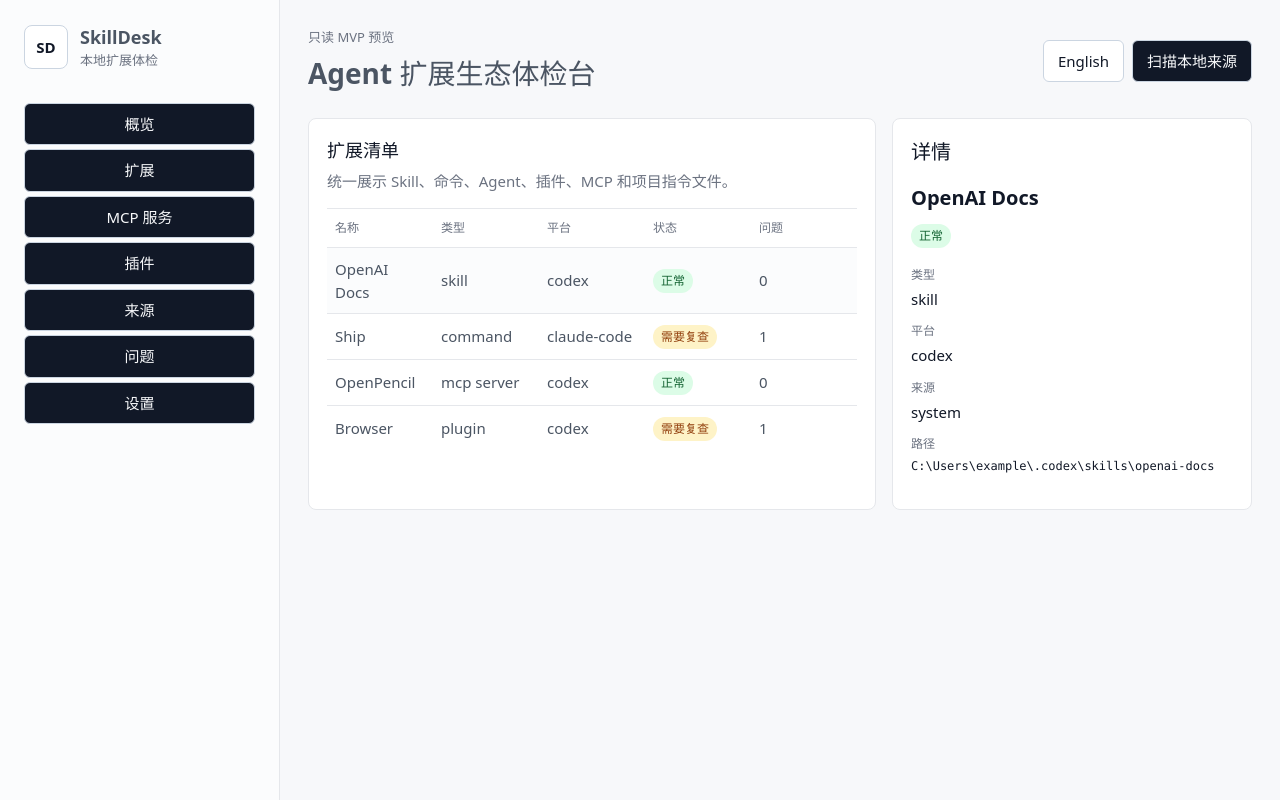
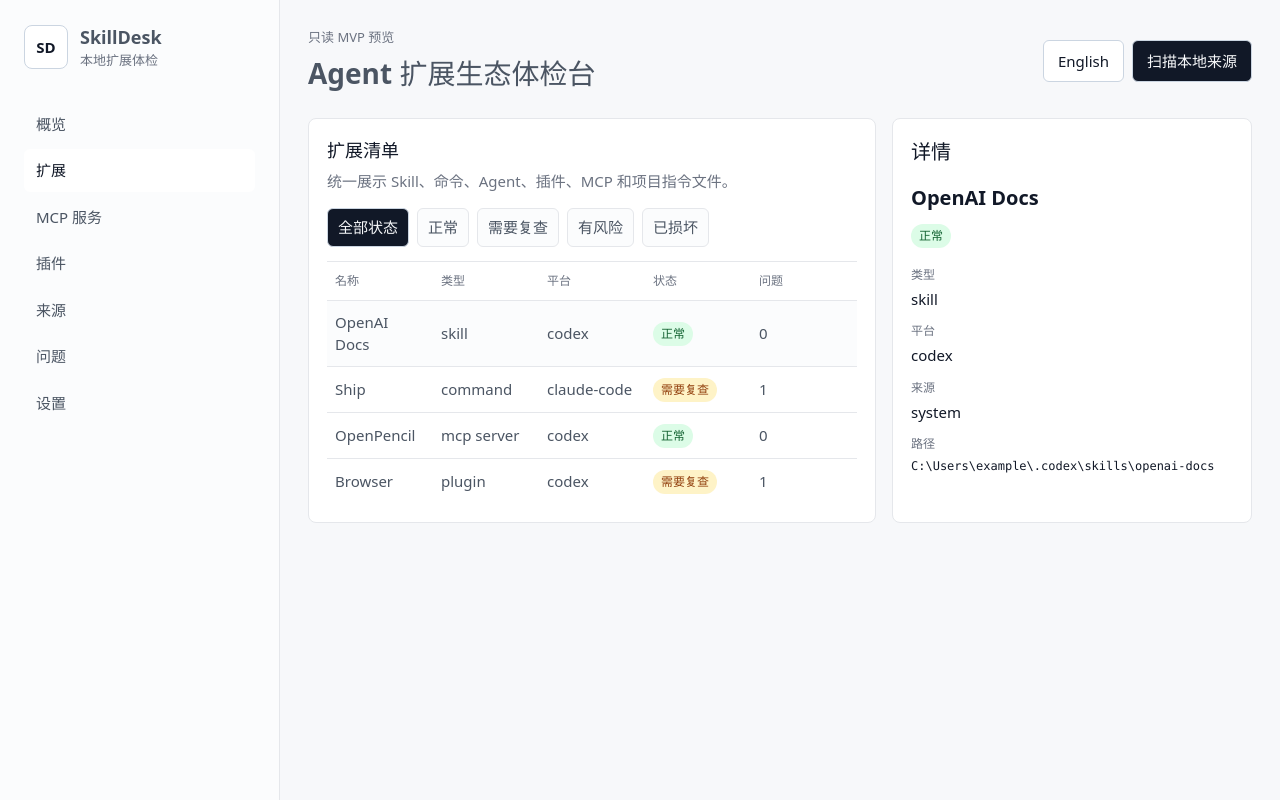
Before and after one commit to haodehaode378/skilldesk-project-brief, a React (Vite) app in the folder skilldesk/: page / in a window 1280 px wide. Both pictures are taken after a click on the button "扩展". Built offline with nearby package versions, Linux system fonts and the light colour scheme.

Commit message:
feat: improve scan result views

```diff
--- a/skilldesk/src/App.css
+++ b/skilldesk/src/App.css
@@ -49,15 +49,20 @@ nav {
   gap: 4px;
 }
 
-nav a {
+.nav-button {
+  width: 100%;
+  border: 0;
+  border-radius: 6px;
+  background: transparent;
   color: var(--text);
-  text-decoration: none;
   padding: 10px 12px;
-  border-radius: 6px;
+  text-align: left;
+  font: inherit;
+  cursor: pointer;
 }
 
-nav a[aria-current='page'],
-nav a:hover {
+.nav-button[aria-current='page'],
+.nav-button:hover {
   color: var(--text-h);
   background: var(--surface);
 }
@@ -96,6 +101,11 @@ button {
   padding: 9px 14px;
   font: inherit;
   cursor: pointer;
+}
+
+button:disabled {
+  cursor: not-allowed;
+  opacity: 0.64;
 }
 
 .secondary-button {
@@ -188,6 +198,33 @@ button:focus-visible {
 .section-heading p {
   margin: 0;
   color: var(--muted);
+}
+
+.filter-bar {
+  display: flex;
+  flex-wrap: wrap;
+  gap: 8px;
+  margin: 0 0 14px;
+}
+
+.filter-button {
+  border-color: var(--border);
+  background: var(--panel);
+  color: var(--text);
+  padding: 7px 10px;
+}
+
+.filter-button[aria-pressed='true'] {
+  border-color: var(--border-strong);
+  background: var(--text-h);
+  color: var(--bg);
+}
+
+.empty-state {
+  border-top: 1px solid var(--border);
+  color: var(--muted);
+  margin: 0;
+  padding: 18px 4px 2px;
 }
 
 table {
--- a/skilldesk/src/App.tsx
+++ b/skilldesk/src/App.tsx
@@ -30,6 +30,16 @@ const viewOrder: ViewKey[] = [
   'sources',
   'issues',
   'settings',
+]
+
+type StatusFilter = HealthStatus | 'all'
+
+const statusFilters: StatusFilter[] = [
+  'all',
+  'ok',
+  'needs-review',
+  'at-risk',
+  'broken',
 ]
 
 const navKeyByView: Record<ViewKey, keyof typeof appCopy['zh-CN']['nav']> = {
@@ -68,6 +78,7 @@ function App() {
     () => (initialCachedReport ? 'local' : 'fixture'),
   )
   const [scanError, setScanError] = useState('')
+  const [statusFilter, setStatusFilter] = useState<StatusFilter>('all')
   const [selectedEntityId, setSelectedEntityId] = useState(
     (initialCachedReport ?? fixtureScanReport).entities[0]?.id ?? '',
   )
@@ -164,6 +175,8 @@ function App() {
           <ExtensionsView
             copy={copy}
             entities={report.entities}
+            statusFilter={statusFilter}
+            onStatusFilterChange={setStatusFilter}
             selectedEntityId={selectedEntity?.id}
             onSelect={setSelectedEntityId}
           />
@@ -249,22 +262,45 @@ function SummaryCard({ label, value }: { label: string; value: number }) {
 function ExtensionsView({
   copy,
   entities,
+  statusFilter,
+  onStatusFilterChange,
   selectedEntityId,
   onSelect,
 }: {
   copy: typeof appCopy['zh-CN']
   entities: ManagedEntity[]
+  statusFilter: StatusFilter
+  onStatusFilterChange: (status: StatusFilter) => void
   selectedEntityId?: string
   onSelect: (id: string) => void
 }) {
+  const filteredEntities =
+    statusFilter === 'all'
+      ? entities
+      : entities.filter((entity) => entity.health.status === statusFilter)
   const selectedEntity =
-    entities.find((entity) => entity.id === selectedEntityId) ?? entities[0]
+    filteredEntities.find((entity) => entity.id === selectedEntityId) ??
+    filteredEntities[0]
 
   return (
     <section className="content-grid">
       <div className="table-panel">
         <SectionHeading title={copy.views.extensionsTitle} body={copy.views.extensionsBody} />
-        <EntityTable copy={copy} entities={entities} onSelect={onSelect} selectedEntityId={selectedEntity?.id} />
+        <StatusFilterBar
+          copy={copy}
+          activeStatus={statusFilter}
+          onChange={onStatusFilterChange}
+        />
+        {filteredEntities.length > 0 ? (
+          <EntityTable
+            copy={copy}
+            entities={filteredEntities}
+            onSelect={onSelect}
+            selectedEntityId={selectedEntity?.id}
+          />
+        ) : (
+          <EmptyState message={copy.labels.emptyExtensions} />
+        )}
       </div>
       {selectedEntity && <DetailPanel copy={copy} entity={selectedEntity} />}
     </section>
@@ -283,6 +319,7 @@ function McpView({
   return (
     <section className="table-panel">
       <SectionHeading title={copy.views.mcpTitle} body={copy.views.readOnlyNotice} />
+      {servers.length > 0 ? (
         <table>
           <thead>
             <tr>
@@ -307,6 +344,9 @@ function McpView({
             ))}
           </tbody>
         </table>
+      ) : (
+        <EmptyState message={copy.labels.emptyMcp} />
+      )}
     </section>
   )
 }
@@ -323,6 +363,7 @@ function PluginsView({
   return (
     <section className="table-panel">
       <SectionHeading title={copy.views.pluginsTitle} body={copy.views.readOnlyNotice} />
+      {plugins.length > 0 ? (
         <table>
           <thead>
             <tr>
@@ -347,6 +388,9 @@ function PluginsView({
             ))}
           </tbody>
         </table>
+      ) : (
+        <EmptyState message={copy.labels.emptyPlugins} />
+      )}
     </section>
   )
 }
@@ -361,6 +405,7 @@ function SourcesView({
   return (
     <section className="table-panel">
       <SectionHeading title={copy.views.sourcesTitle} body={copy.views.readOnlyNotice} />
+      {report.roots.length > 0 ? (
         <table>
           <thead>
             <tr>
@@ -381,6 +426,9 @@ function SourcesView({
             ))}
           </tbody>
         </table>
+      ) : (
+        <EmptyState message={copy.labels.emptySources} />
+      )}
     </section>
   )
 }
@@ -395,6 +443,7 @@ function IssuesView({
   return (
     <section className="table-panel">
       <SectionHeading title={copy.views.issuesTitle} body={copy.views.readOnlyNotice} />
+      {report.issues.length > 0 ? (
         <table>
           <thead>
             <tr>
@@ -415,6 +464,9 @@ function IssuesView({
             ))}
           </tbody>
         </table>
+      ) : (
+        <EmptyState message={copy.labels.emptyIssues} />
+      )}
     </section>
   )
 }
@@ -473,12 +525,18 @@ function IssuesPreview({
     <section className="table-panel">
       <SectionHeading title={copy.views.issuesTitle} />
       <ul className="issue-list">
-        {report.issues.map((issue) => (
+        {report.issues.length > 0 ? (
+          report.issues.map((issue) => (
             <li key={issue.id}>
               <strong>{issue.severity}</strong>
               <span>{issue.message}</span>
             </li>
-        ))}
+          ))
+        ) : (
+          <li>
+            <span>{copy.labels.emptyIssues}</span>
+          </li>
+        )}
       </ul>
     </section>
   )
@@ -579,6 +637,36 @@ function StatusBadge({
   return <span className={`status-badge status-${status}`}>{formatStatus(status, copy)}</span>
 }
 
+function StatusFilterBar({
+  copy,
+  activeStatus,
+  onChange,
+}: {
+  copy: typeof appCopy['zh-CN']
+  activeStatus: StatusFilter
+  onChange: (status: StatusFilter) => void
+}) {
+  return (
+    <div className="filter-bar" aria-label={copy.labels.status}>
+      {statusFilters.map((status) => (
+        <button
+          key={status}
+          type="button"
+          className="filter-button"
+          aria-pressed={activeStatus === status}
+          onClick={() => onChange(status)}
+        >
+          {status === 'all' ? copy.labels.allStatuses : formatStatus(status, copy)}
+        </button>
+      ))}
+    </div>
+  )
+}
+
+function EmptyState({ message }: { message: string }) {
+  return <p className="empty-state">{message}</p>
+}
+
 function SectionHeading({ title, body }: { title: string; body?: string }) {
   return (
     <header className="section-heading">
--- a/skilldesk/src/app/i18n.ts
+++ b/skilldesk/src/app/i18n.ts
@@ -47,6 +47,12 @@ type AppCopy = {
     statusNeedsReview: string
     statusAtRisk: string
     statusBroken: string
+    allStatuses: string
+    emptyExtensions: string
+    emptyMcp: string
+    emptyPlugins: string
+    emptySources: string
+    emptyIssues: string
   }
   views: {
     extensionsTitle: string
@@ -115,6 +121,12 @@ export const appCopy: Record<Locale, AppCopy> = {
       statusNeedsReview: '需要复查',
       statusAtRisk: '有风险',
       statusBroken: '已损坏',
+      allStatuses: '全部状态',
+      emptyExtensions: '没有发现符合条件的扩展。',
+      emptyMcp: '没有发现 MCP 服务配置。',
+      emptyPlugins: '没有发现插件 manifest。',
+      emptySources: '没有扫描来源记录。',
+      emptyIssues: '当前扫描没有发现问题。',
     },
     views: {
       extensionsTitle: '扩展清单',
@@ -181,6 +193,12 @@ export const appCopy: Record<Locale, AppCopy> = {
       statusNeedsReview: 'Needs review',
       statusAtRisk: 'At risk',
       statusBroken: 'Broken',
+      allStatuses: 'All statuses',
+      emptyExtensions: 'No extensions match the current filters.',
+      emptyMcp: 'No MCP server configurations were found.',
+      emptyPlugins: 'No plugin manifests were found.',
+      emptySources: 'No scan roots were recorded.',
+      emptyIssues: 'No issues were found in the current scan.',
     },
     views: {
       extensionsTitle: 'Extension inventory',
```
Lines whose indentation alone changed are shown as unchanged.
